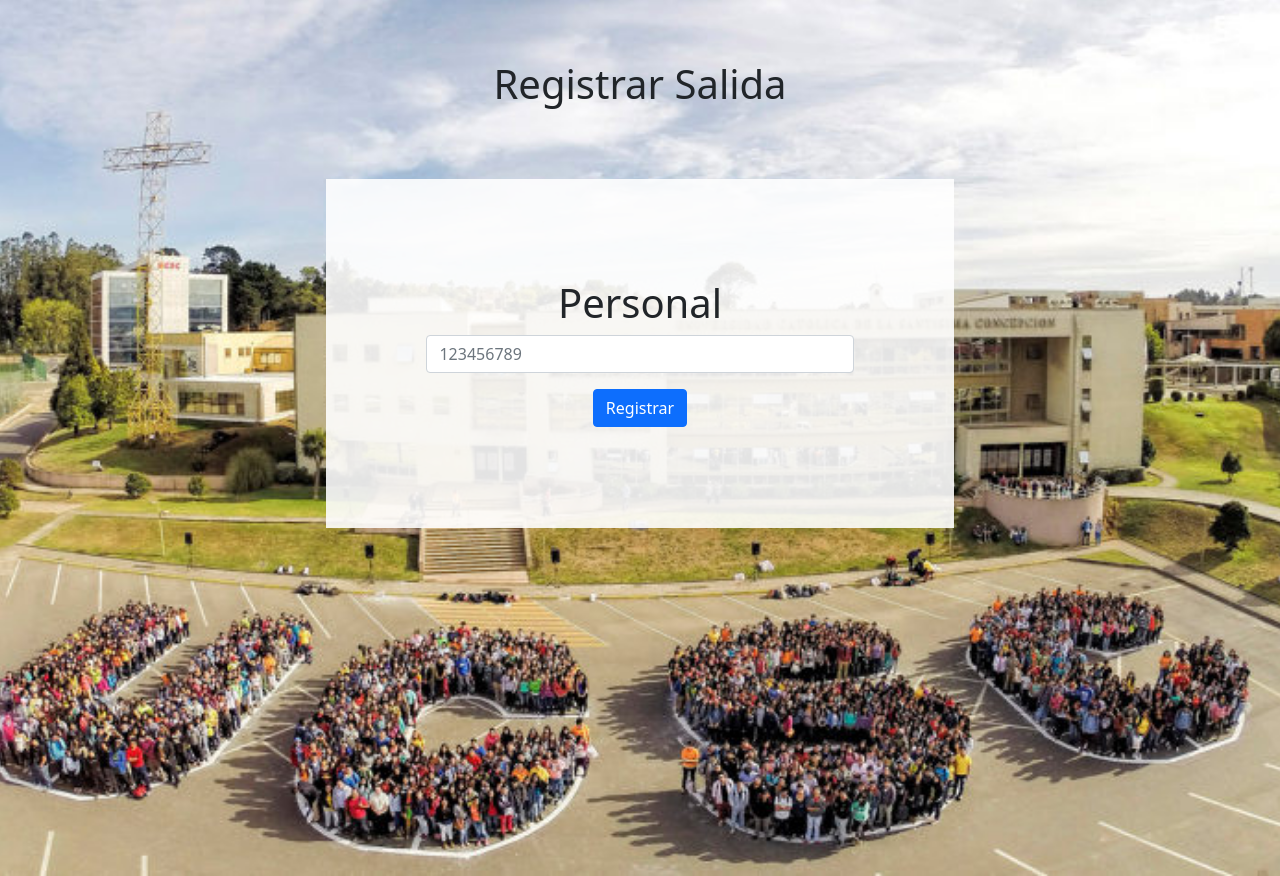
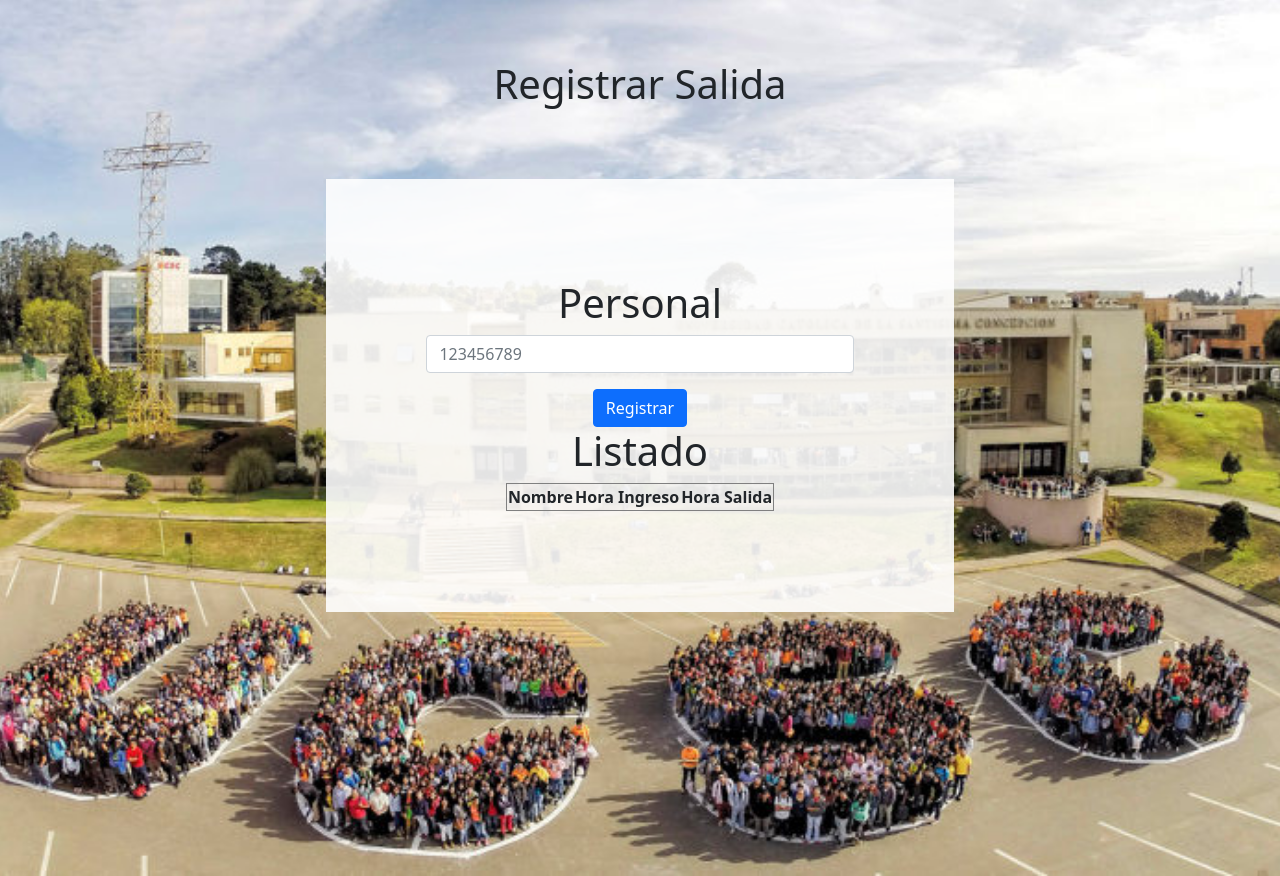
Before and after one commit to NicolasAburto/TIS---1, a PHP site: page /registrar_salida.php in a window 1280 px wide. Shown: the part 61-937 px from the top of the page. Run offline with PHP 8.4, Linux system fonts and the light colour scheme; data comes from the database, SQL or seed files in the repository; lists and menus that the app fills with data are empty.

Commit message:
Update registrar_salida.php

```diff
--- a/Entrega 2/registrar_salida.php
+++ b/Entrega 2/registrar_salida.php
@@ -42,7 +42,46 @@
                         <input type="text" class="form-control" name="input_run_personal" placeholder="123456789" required>
                         <input class="btn btn-primary mt-3" type="submit" Value="Registrar">
                     </form>
+                    <div class="col">
+                        <?php
+                            echo "<h1>Listado</h1>";
+                            $fecha = date('Y-m-d');
+                            $consulta = "SELECT personal.nombre, puede.hora_ingreso, puede.hora_salida FROM personal, puede WHERE fecha_ingreso='$fecha' and run=run_personal ORDER BY hora_ingreso DESC";
+                            $resultado = mysqli_query($conexion,$consulta);
+                            echo "<table border=1>";
+                                echo "<tr>";
+                                    echo "<th>";
+                                        echo "Nombre";
+                                    echo "</th>";
+                                    echo "<th>";
+                                        echo "Hora Ingreso";
+                                    echo "</th>";
+                                    echo "<th>";
+                                        echo "Hora Salida";
+                                    echo "</th>";
+                                echo "</tr>";
+
+                            while($row=mysqli_fetch_assoc($resultado)){
+                                $nombre = $row["nombre"];
+                                $hora_ingreso = $row["hora_ingreso"];
+                                $hora_salida = $row["hora_salida"];
+                                echo "<tr>";
+                                    echo "<td>";
+                                        echo "$nombre";
+                                    echo "</td>";
+                                    echo "<td>";
+                                        echo "$hora_ingreso";
+                                    echo "</td>";
+                                    echo "<td>";
+                                        echo "$hora_salida";
+                                    echo "</td>";
+                                echo "</tr>";
+                            }
+                            echo "</table>";
+                        ?>
+                    </div>
                 </div>
+
             </div>
         </div>
     </div>
```
